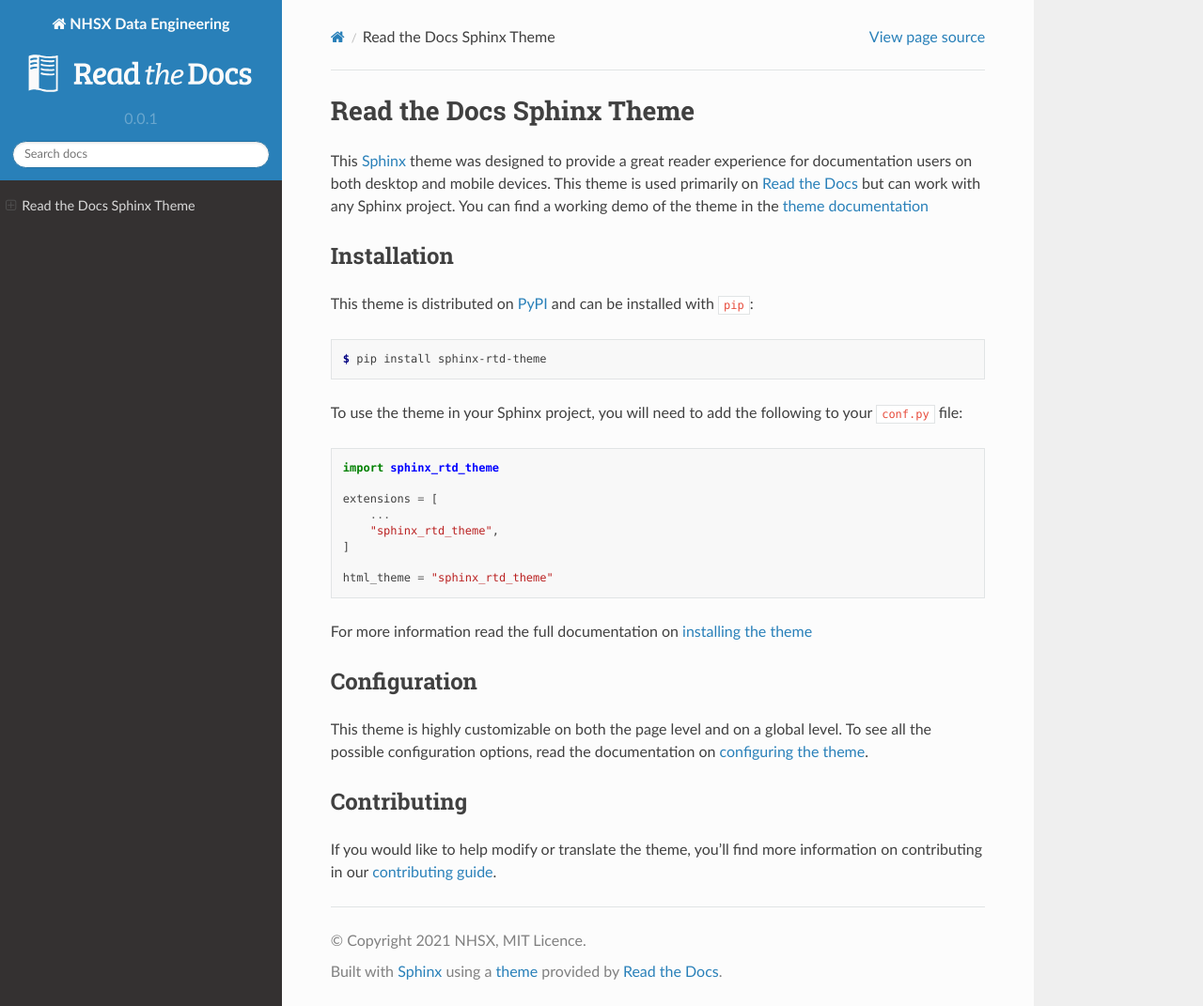
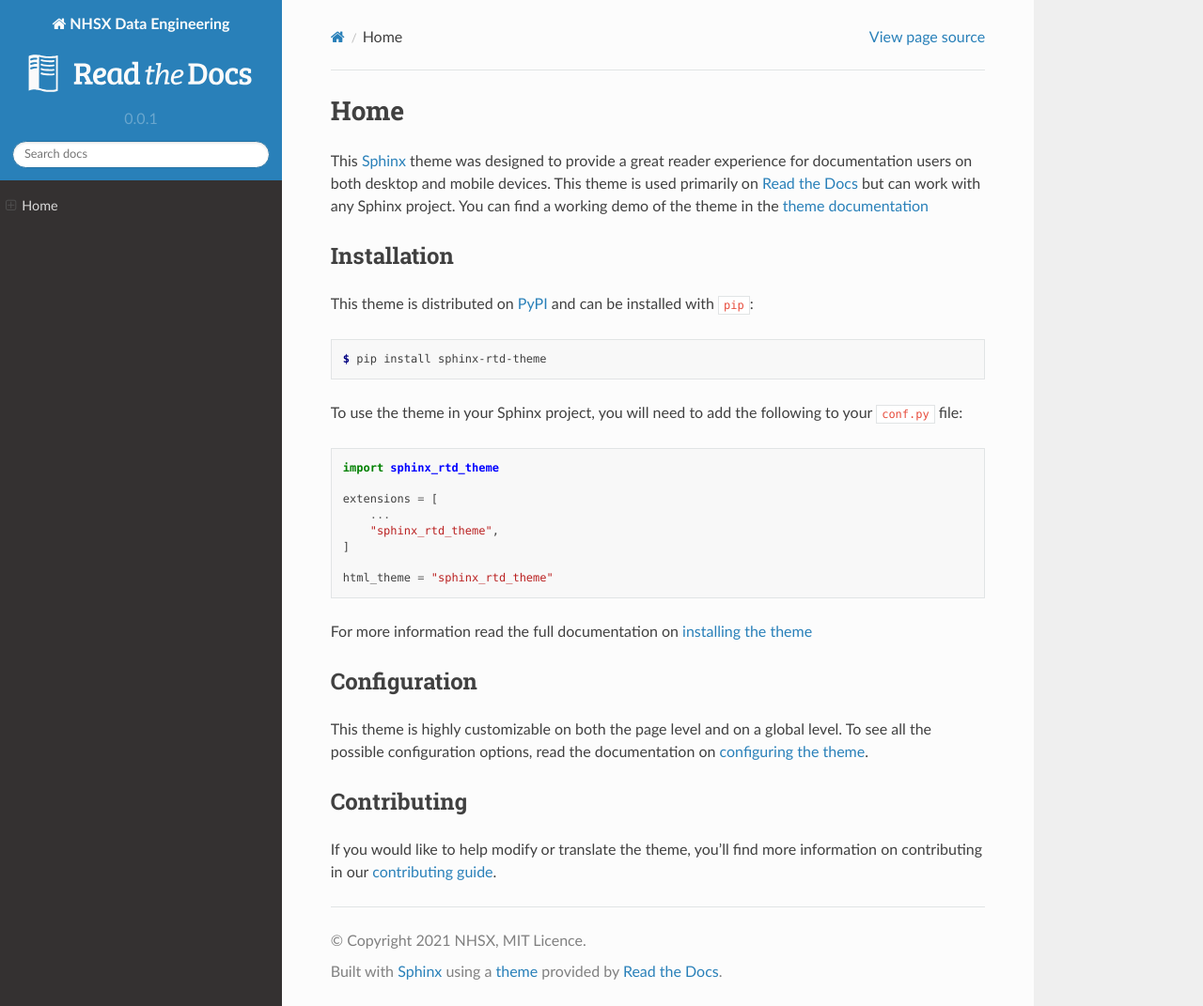
Before and after one commit to nhsx/au-data-engineering, a Sphinx documentation site: the page built from docs/source/index.rst, in a window 1280 px wide and 1071 px high. Shown: the whole window at 94% size. Built offline with Sphinx 7.4.7 and the Read the Docs theme 2.0.0, drawn with Linux system fonts in a browser that asks for light colours.

Commit message:
4 levels

```diff
--- a/docs/source/conf.py
+++ b/docs/source/conf.py
@@ -74,7 +74,7 @@
 html_theme_options = {
     "style_external_links": False,
     "style_nav_header_background": "#2980B9",
-    "navigation_depth": -1,
+    "navigation_depth": 4,
     'logo_only': False,
 }
 
--- a/docs/source/index.rst
+++ b/docs/source/index.rst
@@ -1,6 +1,6 @@
-**************************
-Read the Docs Sphinx Theme
-**************************
+****
+Home
+****
 
 This Sphinx_ theme was designed to provide a great reader experience for
 documentation users on both desktop and mobile devices. This theme is used
```
